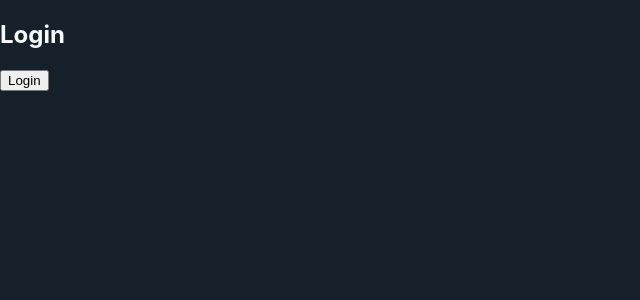
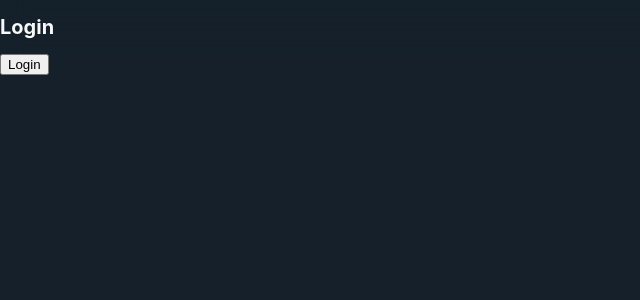
Before and after one commit to BrunoCauan/twitter-clone, a React (Vite) app: page /login in a window 1280 px wide. Shown: the top 300 px of the page, without its empty margins (0-640 px from the left). Built offline with nearby package versions, Linux system fonts and the light colour scheme.

Commit message:
Shared Header Component

```diff
--- a/src/App.styles.ts
+++ b/src/App.styles.ts
@@ -25,23 +25,4 @@ export const MainContainer = styled.main`
             padding-right: 16px;
         }
     }
-
-    header {
-        display: flex;
-        align-items: center;
-        max-height: 53px;
-        min-height: 53px;
-        background-color: #15202bbf;
-        backdrop-filter: blur(12px);
-        position: sticky;
-        top: 0;
-        left: 0;
-
-        h2 {
-            font-size: 20px;
-            line-height: 24px;
-            font-weight: 700;
-            margin: 0;
-        }
-    }
 `;
--- /dev/null
+++ b/src/components/Header/Header.component.tsx
@@ -0,0 +1,21 @@
+import { ReactComponent as Back } from '../../assets/icons/back.svg';
+import { BackRoute, HeaderComponent } from './Header.styles';
+
+interface HeaderProps {
+    hasBackButton?: boolean;
+    title: string;
+}
+
+export function Header({ hasBackButton = false, title }: HeaderProps) {
+    return (
+        <HeaderComponent>
+            { hasBackButton &&
+                <BackRoute to='/home'>
+                        <Back />
+                </BackRoute>
+            }
+
+            <h2>{ title }</h2>
+        </HeaderComponent>
+    )
+}
--- /dev/null
+++ b/src/components/Header/Header.styles.ts
@@ -0,0 +1,35 @@
+import styled from 'styled-components';
+import { Link } from 'react-router-dom';
+
+export const HeaderComponent = styled.header`
+    display: flex;
+    align-items: center;
+    max-height: 53px;
+    min-height: 53px;
+    background-color: #15202bbf;
+    backdrop-filter: blur(12px);
+    position: sticky;
+    top: 0;
+    left: 0;
+
+    h2 {
+        font-size: 20px;
+        line-height: 24px;
+        font-weight: 700;
+        margin: 0;
+    }
+`;
+
+export const BackRoute = styled(Link)`
+    width: auto;
+    height: 100%;
+    display: flex;
+    align-items: center;
+    padding-right: 0;
+
+    svg {
+        width: 20px;
+        height: 20px;
+        fill: #eff3f4;
+    }
+`;
--- a/src/pages/Home/Home.page.tsx
+++ b/src/pages/Home/Home.page.tsx
@@ -1,13 +1,11 @@
 import { TweetList } from '../../components/TweetList/TweetsList.component';
 import { NewTweet } from '../../components/NewTweet/NewTweet.component';
+import { Header } from '../../components/Header/Header.component';
 
 export function Home() {
     return (
         <>
-            <header>
-                <h2>Home</h2>
-            </header>
-
+            <Header title="Home" />
             <NewTweet />
             <TweetList />
         </>
--- a/src/pages/Login/Login.page.tsx
+++ b/src/pages/Login/Login.page.tsx
@@ -1,6 +1,7 @@
 import { useNavigate } from 'react-router-dom';
 import { useContext } from 'react';
 import { UserContext } from '../../contexts/User.context';
+import { Header } from '../../components/Header/Header.component';
 
 export function Login() {
     const { setUser } = useContext(UserContext);
@@ -19,9 +20,7 @@ export function Login() {
 
     return (
         <>
-            <header>
-                <h2>Login</h2>
-            </header>
+            <Header title="Login" />
 
             <div>
                 <button onClick={handleLogin}>Login</button>
--- a/src/pages/Messages/Messages.page.tsx
+++ b/src/pages/Messages/Messages.page.tsx
@@ -1,9 +1,9 @@
+import { Header } from "../../components/Header/Header.component";
+
 export function Messages() {
     return (
         <>
-            <header>
-                <h2>Messages</h2>
-            </header>
+            <Header title="Messages" />
         </>
     );
 }
--- a/src/pages/Notifications/Notifications.page.tsx
+++ b/src/pages/Notifications/Notifications.page.tsx
@@ -1,9 +1,9 @@
+import { Header } from "../../components/Header/Header.component";
+
 export function Notifications() {
     return (
         <>
-            <header>
-                <h2>Notifications</h2>
-            </header>
+            <Header title="Notifications" />
         </>
     );
 }
--- a/src/pages/Profile/Profile.page.tsx
+++ b/src/pages/Profile/Profile.page.tsx
@@ -1,4 +1,5 @@
 import { useContext } from 'react';
+import { Header } from '../../components/Header/Header.component';
 import { UserContext } from '../../contexts/User.context';
 
 export function Profile() {
@@ -6,9 +7,7 @@ export function Profile() {
 
     return (
         <>
-            <header>
-                <h2>{ user?.name }</h2>
-            </header>
+            <Header title={user?.name || ''} hasBackButton={true} />
         </>
     );
 }
--- a/src/pages/TweetDetail/TweetDetail.page.tsx
+++ b/src/pages/TweetDetail/TweetDetail.page.tsx
@@ -5,9 +5,8 @@ import { Tweet } from '../../components/Tweet/Tweet.component';
 import { TweetModel } from '../../models/Tweet.model';
 import { useFetch } from '../../hooks/useFetch.hook';
 import { Loading } from '../../components/Loading/Loading.component';
+import { Header } from '../../components/Header/Header.component';
 
-import { ReactComponent as Back } from '../../assets/icons/back.svg';
-import { BackRoute } from './TweetDetail.styles';
 
 export function TweetDetail() {
     const params = useParams();
@@ -16,13 +15,7 @@ export function TweetDetail() {
 
     return (
         <>
-            <header>
-                <BackRoute to='/home'>
-                    <Back />
-                </BackRoute>
-
-                <h2>Tweet</h2>
-            </header>
+            <Header title="Tweet" hasBackButton={true} />
 
             <div>
                 { data ? <Tweet tweet={data}/> : <Loading /> }
--- a/src/pages/TweetDetail/TweetDetail.styles.ts
+++ /dev/null
@@ -1,15 +0,0 @@
-import styled from 'styled-components';
-import { Link } from 'react-router-dom';
-
-export const BackRoute = styled(Link)`
-    width: auto;
-    height: 100%;
-    display: flex;
-    align-items: center;
-
-    svg {
-        width: 20px;
-        height: 20px;
-        fill: #eff3f4;
-    }
-`;
```
